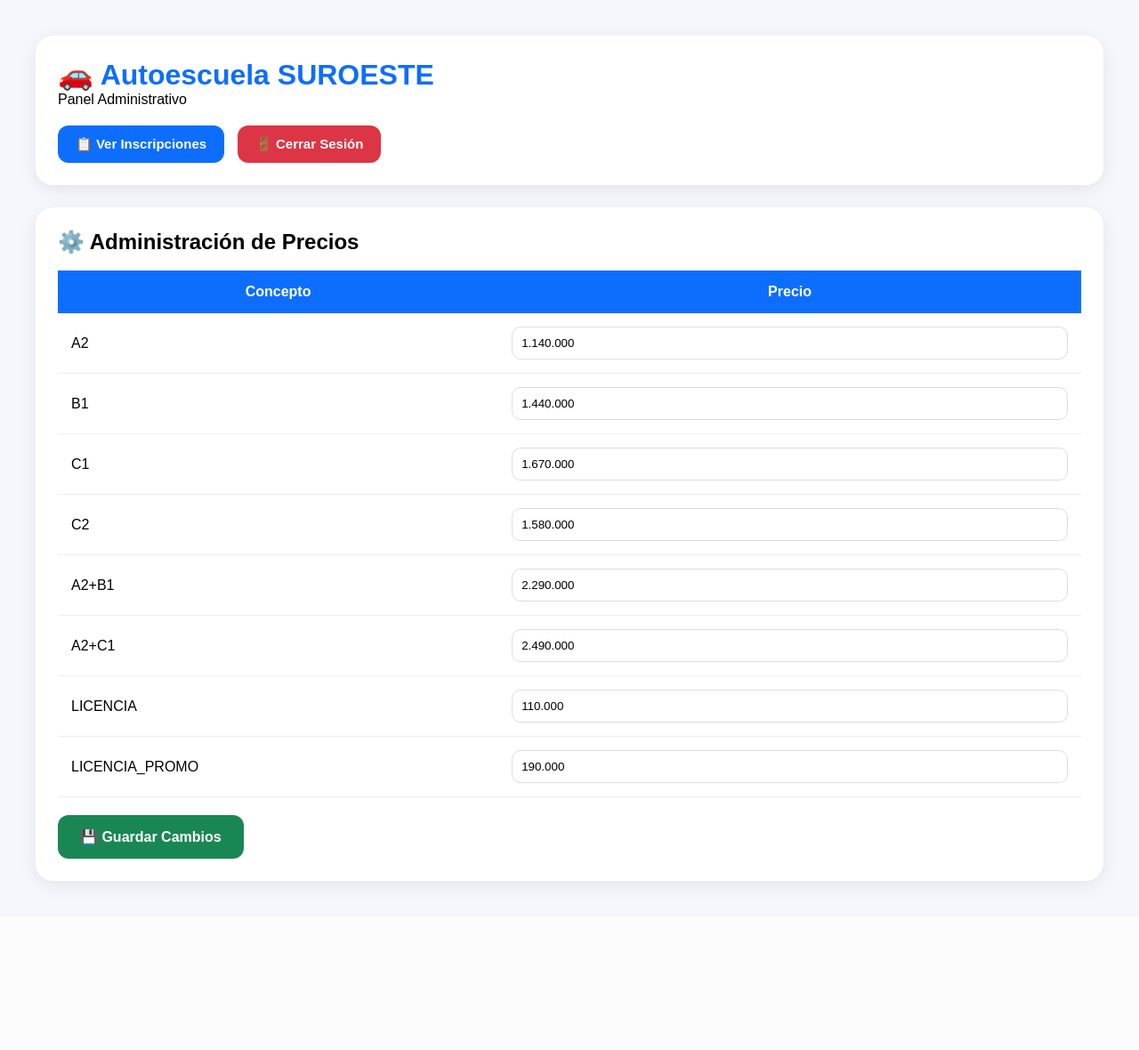
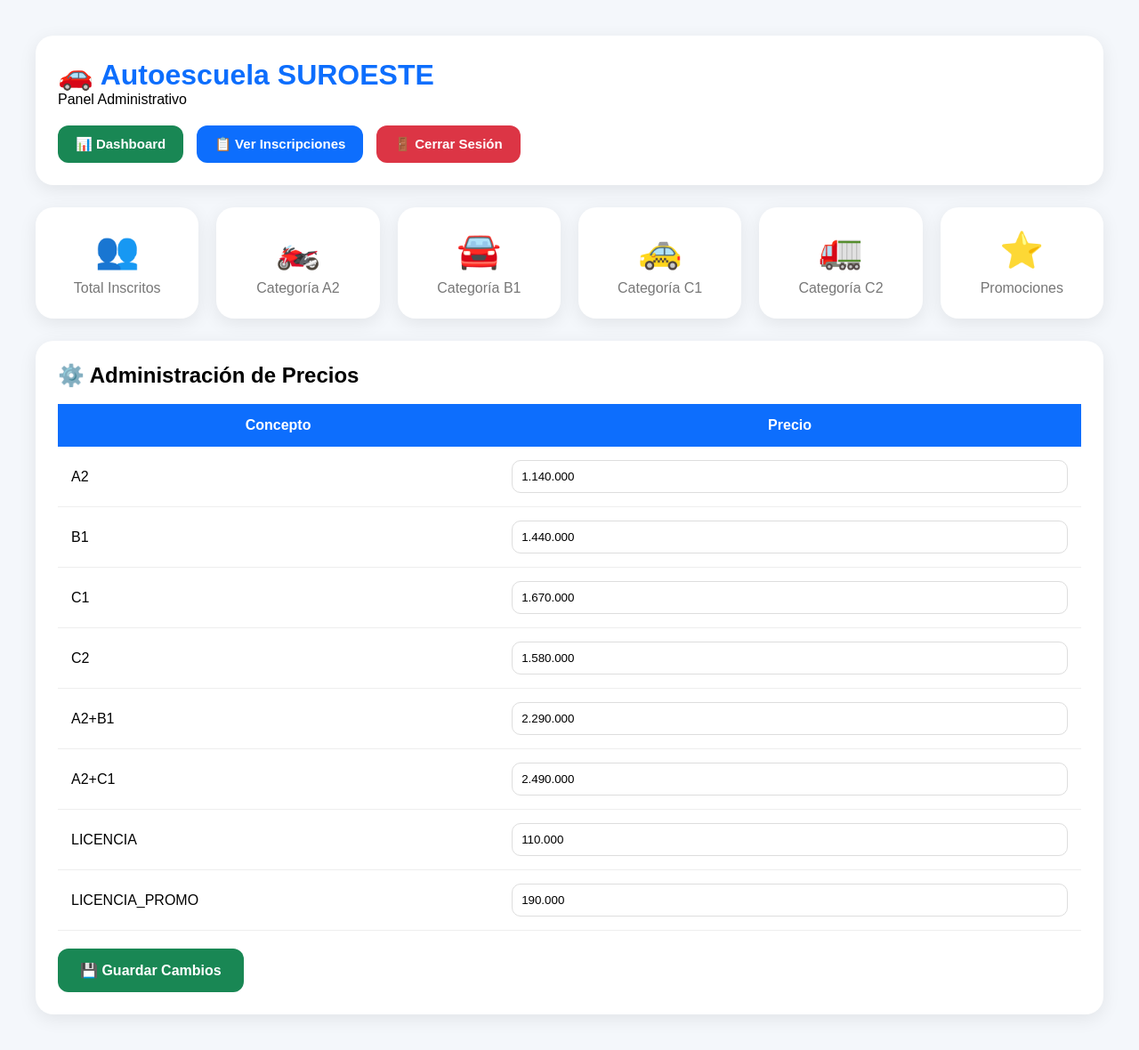
Before and after one commit to CarlosAndes/autoescuela_suroeste, a Flask app: page /admin in a window 1280 px wide. Shown: the whole page at 89% size. Before the commit the page ends 1002 px from the top, so only its background shows below. Run offline with Flask 3, Linux system fonts and the light colour scheme; the visitor is signed in with stand-in values (Sample User, id 1); data comes from the database, SQL or seed files in the repository; data that the repository does not hold is empty.

Commit message:
Dashboard conectado a Google Sheets

```diff
--- a/app.py
+++ b/app.py
@@ -330,6 +330,9 @@ def separar_cupo():
         fecha=request.form["fecha_nacimiento"]
         leer=request.form["sabe_leer"]
         pago=request.form["tipo_pago"]
+        comprobante = request.files.get(
+    "comprobante"
+)
 
         c1=request.form.get(
             "tiene_c1",
@@ -710,10 +713,41 @@ def admin():
 
     conexion.close()
 
+    try:
+
+        respuesta = requests.get(
+            GOOGLE_SCRIPT_URL
+        )
+
+        dashboard = respuesta.json()
+
+    except:
+
+        dashboard = {
+
+            "total": 0,
+            "a2": 0,
+            "b1": 0,
+            "c1": 0,
+            "c2": 0,
+            "promo": 0
+
+        }
+
     return render_template(
-    "admin.html",
-    datos=datos
-)
+
+        "admin.html",
+
+        datos=datos,
+
+        total=dashboard["total"],
+        a2=dashboard["a2"],
+        b1=dashboard["b1"],
+        c1=dashboard["c1"],
+        c2=dashboard["c2"],
+        promo=dashboard["promo"]
+
+    )
 
 
 @app.route("/logout")
--- a/templates/admin.html
+++ b/templates/admin.html
@@ -140,6 +140,55 @@ font-weight:bold;
 cursor:pointer;
 
 }
+.stats{
+
+display:grid;
+
+grid-template-columns:
+repeat(auto-fit,minmax(180px,1fr));
+
+gap:20px;
+
+margin-bottom:25px;
+
+}
+
+.stat-card{
+
+background:white;
+
+padding:25px;
+
+border-radius:20px;
+
+text-align:center;
+
+box-shadow:
+0 5px 20px rgba(0,0,0,.08);
+
+}
+
+.stat-card h3{
+
+font-size:40px;
+
+}
+
+.stat-card h2{
+
+margin-top:10px;
+
+color:#0d6efd;
+
+}
+
+.stat-card p{
+
+margin-top:10px;
+
+color:#777;
+
+}
 
 </style>
 
@@ -164,6 +213,15 @@ Panel Administrativo
 <div class="menu-admin">
 
 <a
+class="btn btn-verde"
+target="_blank"
+href="https://docs.google.com/spreadsheets/d/1uhB6qw2P32S50GGEE6X8SrAjXQZ6VqXeHJDh9c8ND-k/edit#gid=1504787890">
+
+📊 Dashboard
+
+</a>
+
+<a
 class="btn btn-azul"
 target="_blank"
 href="https://docs.google.com/spreadsheets/d/1uhB6qw2P32S50GGEE6X8SrAjXQZ6VqXeHJDh9c8ND-k/edit">
@@ -184,17 +242,54 @@ href="/logout">
 
 </div>
 
+<div class="stats">
+
+<div class="stat-card">
+<h3>👥</h3>
+<h2>{{total}}</h2>
+<p>Total Inscritos</p>
+</div>
+
+<div class="stat-card">
+<h3>🏍️</h3>
+<h2>{{a2}}</h2>
+<p>Categoría A2</p>
+</div>
+
+<div class="stat-card">
+<h3>🚘</h3>
+<h2>{{b1}}</h2>
+<p>Categoría B1</p>
+</div>
+
+<div class="stat-card">
+<h3>🚕</h3>
+<h2>{{c1}}</h2>
+<p>Categoría C1</p>
+</div>
+
+<div class="stat-card">
+<h3>🚛</h3>
+<h2>{{c2}}</h2>
+<p>Categoría C2</p>
+</div>
+
+<div class="stat-card">
+<h3>⭐</h3>
+<h2>{{promo}}</h2>
+<p>Promociones</p>
+</div>
+
+</div>
+
 <div class="card">
 
 <h2>
-
 ⚙️ Administración de Precios
-
 </h2>
 
 <br>
 
-<form method="POST">
 
 <table>
 
```
Also changed, not shown: static/css/estilos.css (+92 -0 lines).
